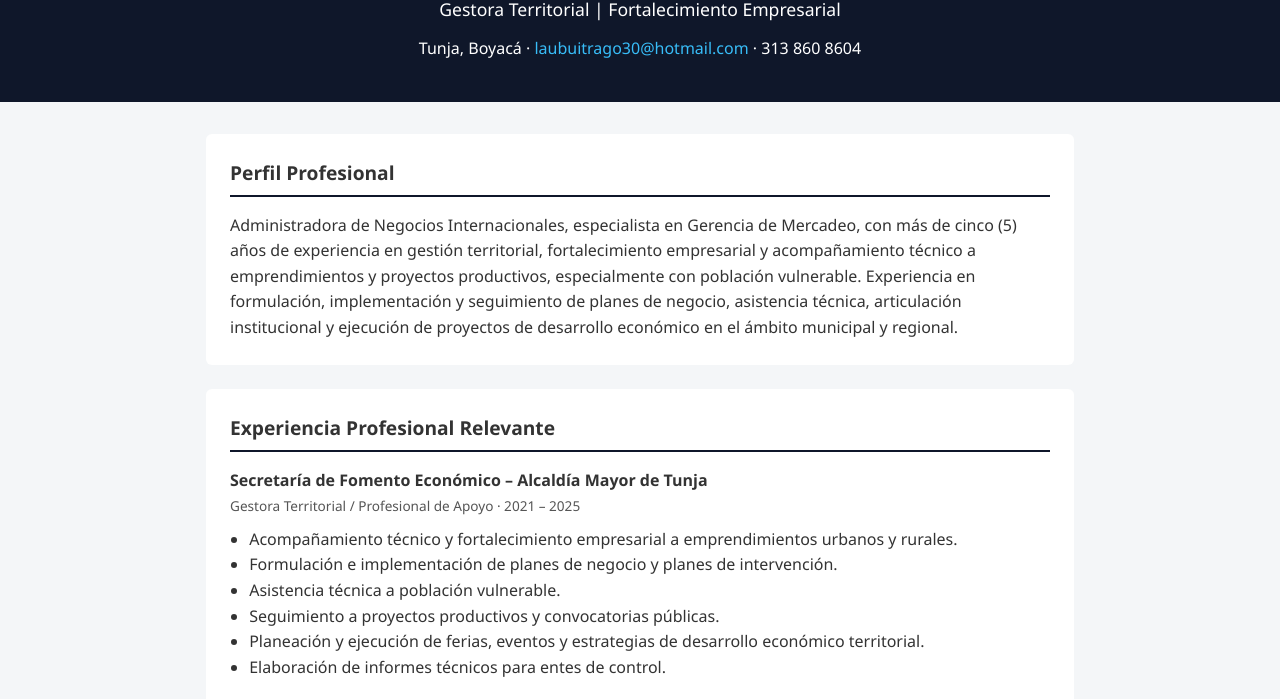
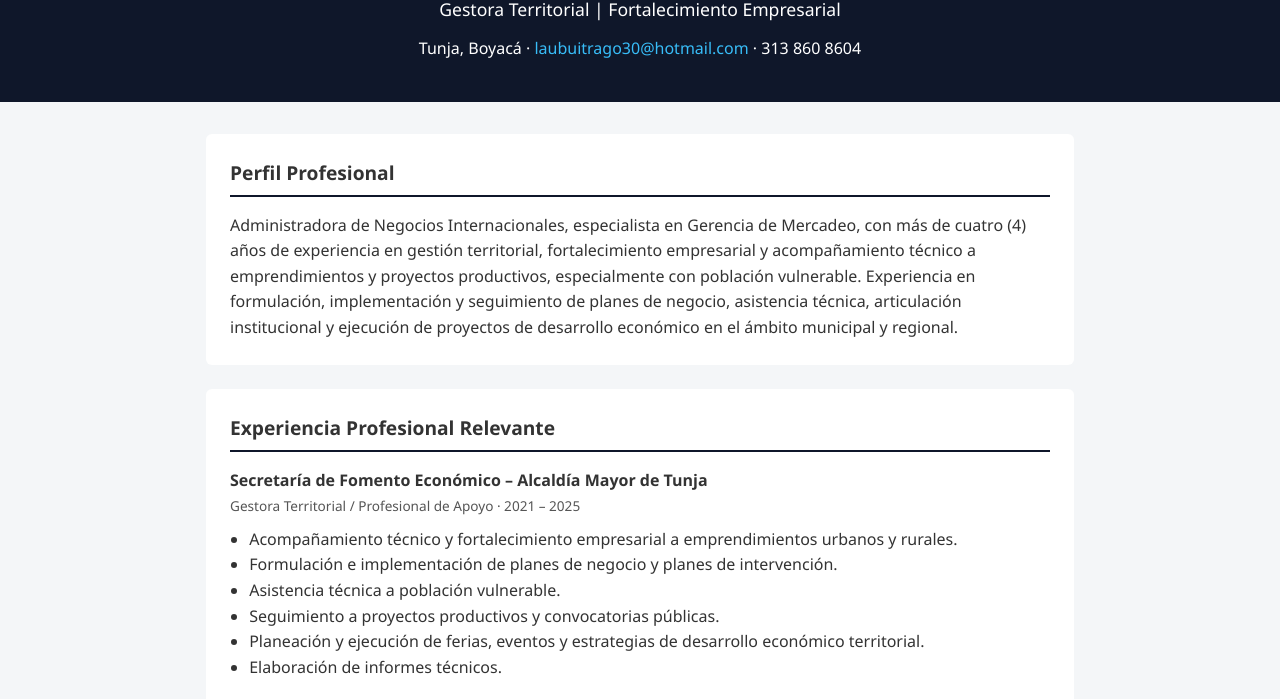
Before and after one commit to ltbuitrago30/cv, a plain HTML site: page index.html in a window 1280 px wide. Shown: the part 101-800 px from the top of the page. Drawn offline with Linux system fonts and the light colour scheme.

Commit message:
Update index.html
ajustes de forma

```diff
--- a/index.html
+++ b/index.html
@@ -139,7 +139,7 @@
             <h3>Perfil Profesional</h3>
             <p>
                 Administradora de Negocios Internacionales, especialista en Gerencia de Mercadeo,
-                con más de cinco (5) años de experiencia en gestión territorial, fortalecimiento
+                con más de cuatro (4) años de experiencia en gestión territorial, fortalecimiento
                 empresarial y acompañamiento técnico a emprendimientos y proyectos productivos,
                 especialmente con población vulnerable. Experiencia en formulación, implementación
                 y seguimiento de planes de negocio, asistencia técnica, articulación institucional
@@ -159,7 +159,7 @@
                     <li>Asistencia técnica a población vulnerable.</li>
                     <li>Seguimiento a proyectos productivos y convocatorias públicas.</li>
                     <li>Planeación y ejecución de ferias, eventos y estrategias de desarrollo económico territorial.</li>
-                    <li>Elaboración de informes técnicos para entes de control.</li>
+                    <li>Elaboración de informes técnicos.</li>
                 </ul>
             </div>
 
```
